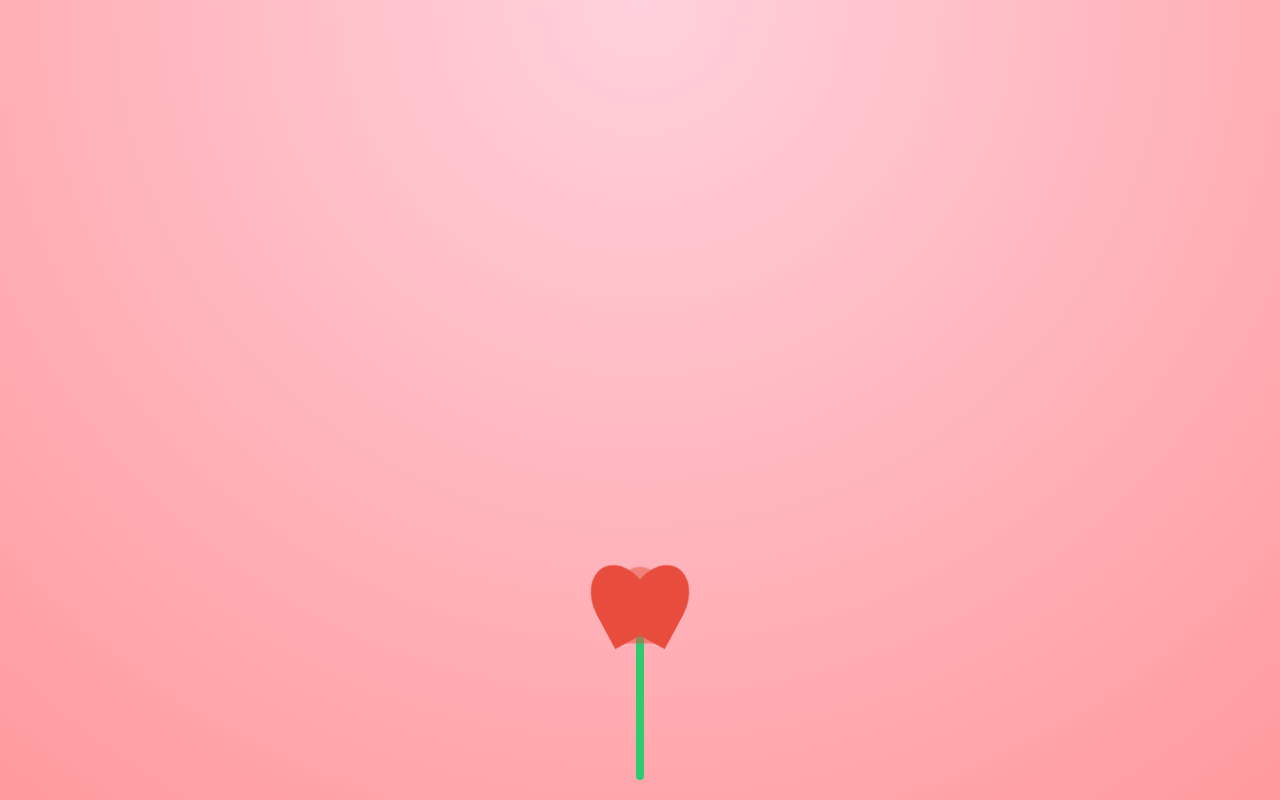
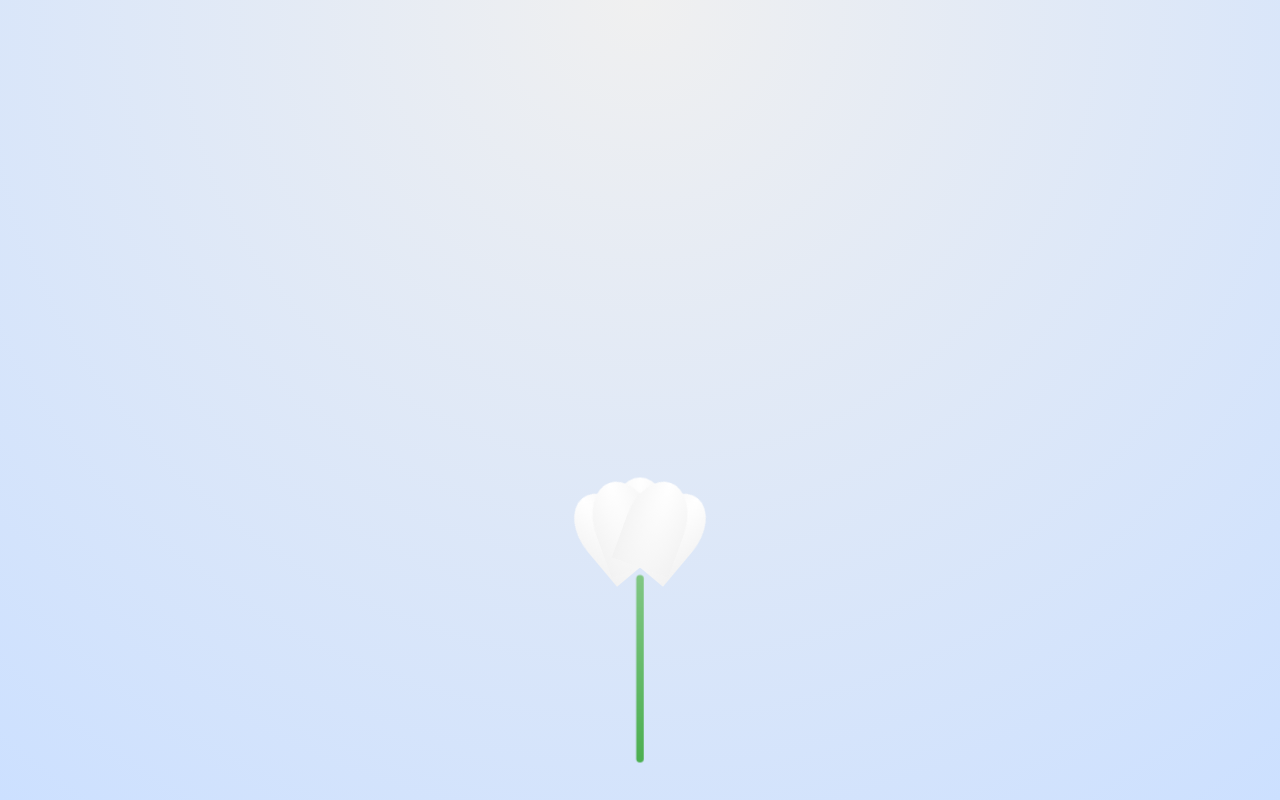
Before and after one commit to Rinaldi12345/Happy-Birthday-my-Queen, a plain HTML site: page index.html in a window 1280 px wide. Drawn offline with Linux system fonts and the light colour scheme.

Commit message:
Update index.html

```diff
--- a/index.html
+++ b/index.html
@@ -3,18 +3,15 @@
 <head>
 <meta charset="UTF-8">
 <title>Happy Birthday – Della Putri Andini</title>
-
 <style>
-/* —— Latar & tipografi —— */
 html,body{
   margin:0;
   height:100%;
+  background:radial-gradient(circle at top, #f0f0f0 0%, #cce0ff 100%);
   overflow:hidden;
-  background:radial-gradient(circle at top, #ffd1dc 0%, #ff9a9e 100%);
-  font-family:'Comic Sans MS', cursive;
+  font-family:'Segoe UI', cursive;
 }
 
-/* —— Panggung utama —— */
 #scene{
   position:relative;
   width:100%;
@@ -24,11 +21,10 @@ html,body{
   justify-content:center;
 }
 
-/* —— Batang & bunga —— */
 .tulip{
   position:relative;
-  width:120px;
-  height:200px;
+  width:150px;
+  height:300px;
   animation:bloom 6s ease-in-out forwards 2s;
 }
 
@@ -38,70 +34,67 @@ html,body{
   position:absolute;
   left:50%; bottom:0;
   transform:translateX(-50%);
-  width:10px; height:180px;
-  background:#2ecc71;
+  width:10px; height:250px;
+  background:linear-gradient(to top, #4CAF50, #81C784);
   border-radius:5px;
 }
 
-/* Tiga kelopak */
-.petal{
-  position:absolute;
-  bottom:180px; left:50%;
+/* Kelopak */
+.petal {
+  position: absolute;
+  bottom:250px; left:50%;
+  width:80px; height:120px;
+  background:radial-gradient(ellipse at top, white, #f2f2f2);
+  border-radius:50% 50% 0 0;
+  opacity:0;
   transform-origin:bottom center;
-  background:#e74c3c;
-  width:0; height:0;
-  border-radius:50% 50% 0 0;
-  transform:translate(-50%,0) scaleY(0.3);
 }
 
-/* Animasi tiap kelopak */
-.petal:nth-child(1){width:70px;height:100px;animation:petal1 6s ease-in-out forwards 2s;}
-.petal:nth-child(2){width:70px;height:100px;animation:petal2 6s ease-in-out forwards 2s;}
-.petal:nth-child(3){width:70px;height:100px;animation:petal3 6s ease-in-out forwards 2s;}
+/* Posisi dan animasi */
+.petal:nth-child(1){transform:translate(-50%,-10px) rotate(0deg) scale(0.3);}
+.petal:nth-child(2){transform:translate(-50%,-10px) rotate(-40deg) scale(0.3);}
+.petal:nth-child(3){transform:translate(-50%,-10px) rotate(40deg) scale(0.3);}
+.petal:nth-child(4){transform:translate(-50%,-10px) rotate(-20deg) scale(0.3);}
+.petal:nth-child(5){transform:translate(-50%,-10px) rotate(20deg) scale(0.3);}
 
-@keyframes petal1{
-  0%  {transform:translate(-50%,0) rotate(0deg)  scaleY(0.5);}
-  60% {transform:translate(-50%,0) rotate(-30deg) scaleY(1);}
-  100%{transform:translate(-50%,0) rotate(-40deg) scaleY(1);}
-}
-@keyframes petal2{
-  0%  {transform:translate(-50%,0) rotate(0deg)  scaleY(0.5);}
-  60% {transform:translate(-50%,0) rotate(30deg)  scaleY(1);}
-  100%{transform:translate(-50%,0) rotate(40deg)  scaleY(1);}
-}
-@keyframes petal3{
-  0%,40% {opacity:0;}
-  60%,100%{opacity:1;transform:translate(-50%,10px) scaleY(1);}
+.tulip.mekar .petal {
+  opacity:1;
+  animation:petalMekar 2s ease-out forwards;
 }
 
-/* Animasi skala keseluruhan bunga */
-@keyframes bloom{
-  0%  {transform:scale(0.6);}
+@keyframes petalMekar {
+  to { transform:translate(-50%,-10px) rotate(var(--r,0deg)) scale(1); }
+}
+
+@keyframes bloom {
+  0%{transform:scale(0.5);}
   100%{transform:scale(1);}
 }
 
-/* —— Teks ucapan —— */
 #msg{
   position:absolute;
   top:10%;
   width:100%;
   text-align:center;
-  font-size:2.5em;
-  letter-spacing:2px;
+  font-size:2.7em;
+  font-weight:bold;
+  letter-spacing:1px;
+  color:#d6336c;
+  text-shadow:2px 2px 8px rgba(0,0,0,0.2);
   opacity:0;
-  animation:msg 2s ease-out forwards 6s; /* muncul saat mekar selesai */
-}
-@keyframes msg{
-  0%  {transform:scale(0.3); opacity:0;}
-  100%{transform:scale(1);   opacity:1;}
+  animation:msg 2s ease-out forwards 6.2s;
 }
 
-/* —— Kanvas kembang-api —— */
+@keyframes msg {
+  0% {opacity:0; transform:scale(0.8);}
+  100%{opacity:1; transform:scale(1);}
+}
+
 #fireworks{
   position:fixed;
   left:0; top:0;
   width:100%; height:100%;
-  pointer-events:none;   /* klik tak terhalang */
+  pointer-events:none;
 }
 </style>
 </head>
@@ -110,25 +103,30 @@ html,body{
 <canvas id="fireworks"></canvas>
 
 <div id="scene">
-  <div class="tulip">
-    <div class="petal"></div>
-    <div class="petal"></div>
-    <div class="petal"></div>
+  <div class="tulip" id="tulip">
+    <div class="petal" style="--r:0deg"></div>
+    <div class="petal" style="--r:-40deg"></div>
+    <div class="petal" style="--r:40deg"></div>
+    <div class="petal" style="--r:-20deg"></div>
+    <div class="petal" style="--r:20deg"></div>
   </div>
 </div>
 
-<div id="msg">Happy Birthday Sayaangkuu<br>Della Putri Andini</div>
+<div id="msg">Happy Birthday Sayaangkuu<br>Della Putri Andini 🌷</div>
 
 <script>
-/* ========= KEMBANG API ========= */
-/* Kanvas penuh layar */
+/* === Animasi Mekar Kelopak === */
+setTimeout(()=>{
+  document.getElementById('tulip').classList.add('mekar');
+}, 2200);
+
+/* === KEMBANG API === */
 const canvas=document.getElementById('fireworks'),
       ctx=canvas.getContext('2d');
 let W,H;
 function resize(){W=canvas.width=innerWidth;H=canvas.height=innerHeight;}
 addEventListener('resize',resize); resize();
 
-/* Partikel untuk percikan */
 class Particle{
   constructor(x,y,angle,speed,color){
     this.x=x; this.y=y;
@@ -136,12 +134,12 @@ class Particle{
     this.vy=Math.sin(angle)*speed;
     this.alpha=1;
     this.color=color;
-    this.size=3+Math.random()*3;
+    this.size=2+Math.random()*3;
   }
   update(){
     this.x+=this.vx; this.y+=this.vy;
-    this.vy+=0.05;           // gravitasi ringan
-    this.alpha-=0.015;       // memudar
+    this.vy+=0.06;
+    this.alpha-=0.015;
   }
   draw(){
     ctx.globalAlpha=this.alpha;
@@ -157,19 +155,16 @@ function launchFirework(){
   const x=Math.random()*W,
         y=H,
         peak=100+Math.random()*H*0.5,
-        color=`hsl(${Math.random()*360},100%,60%)`;
+        color=`hsl(${Math.random()*360},100%,70%)`;
 
-  /* roket naik */
-  const rocket=new Particle(x,y,-Math.PI/2,8+Math.random()*2,color);
+  const rocket=new Particle(x,y,-Math.PI/2,7+Math.random()*2,color);
   rocket.update=function(){
-    this.x+=this.vx;
-    this.y+=this.vy;
+    this.x+=this.vx; this.y+=this.vy;
     if(this.y<peak){
-      /* boom! */
       for(let i=0;i<60;i++){
-        particles.push(new Particle(this.x,this.y,Math.random()*Math.PI*2,Math.random()*6+2,color));
+        particles.push(new Particle(this.x,this.y,Math.random()*Math.PI*2,Math.random()*5+2,color));
       }
-      this.alpha=0;          // roket hilang
+      this.alpha=0;
     }
   };
   particles.push(rocket);
@@ -179,19 +174,16 @@ let lastTime=0;
 function animate(time=0){
   requestAnimationFrame(animate);
 
-  /* sapu bekas partikel secara halus (trail) */
   ctx.globalCompositeOperation='destination-out';
   ctx.fillStyle='rgba(0,0,0,0.2)';
   ctx.fillRect(0,0,W,H);
   ctx.globalCompositeOperation='lighter';
 
-  /* waktu peluncuran baru */
   if(time-lastTime>400){
     launchFirework();
     lastTime=time;
   }
 
-  /* gambar partikel aktif */
   particles.forEach((p,i)=>{
     p.update();
     p.draw();
@@ -199,8 +191,8 @@ function animate(time=0){
   });
 }
 
-/* Mulai kembang api setelah bunga mekar (6 detik) */
-setTimeout(()=>animate(),6000);
+/* Mulai setelah bunga mekar */
+setTimeout(()=>animate(),6200);
 </script>
 </body>
 </html>
```
